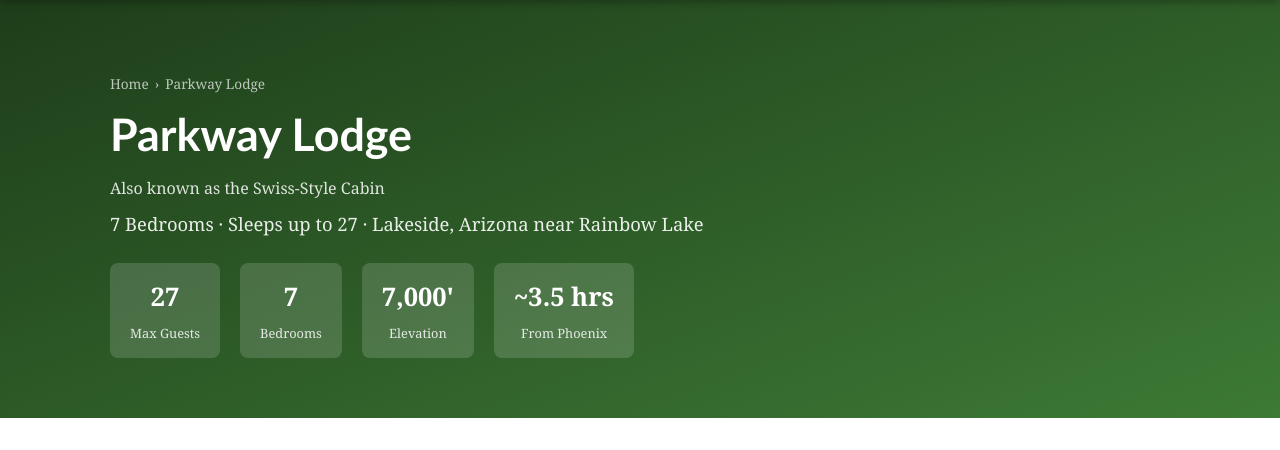
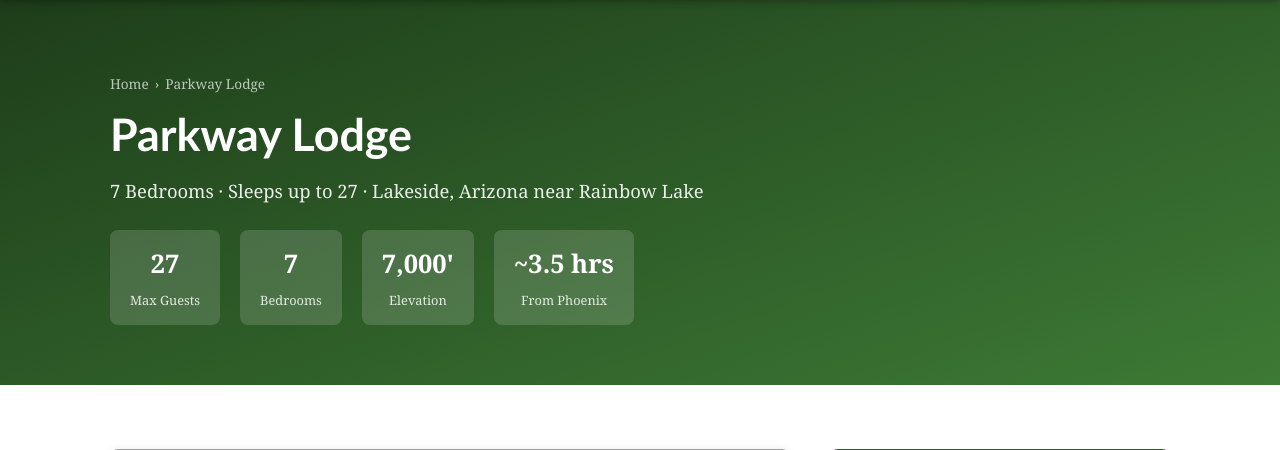
Before and after one commit to shiloh-lundahl/arizonafamilycabins, a Flask app: page /parkway-lodge/ in a window 1280 px wide. Shown: the part 72-522 px from the top of the page. Run offline with Flask 3, Linux system fonts and the light colour scheme; data that the repository does not hold is empty; some libraries are stand-ins or nearby versions; grey boxes are pictures that could not be loaded.

Commit message:
Revert Swiss-Style Cabin naming (kept Parkway Lodge only)
Co-Authored-By: Claude Opus 4.8 <noreply@anthropic.com>

```diff
--- a/templates/home.html
+++ b/templates/home.html
@@ -67,7 +67,6 @@
         <div class="cabin-card-img has-photo"><img src="/static/img/parkway/01-exterior-front.jpg" alt="Parkway Lodge cabin in Lakeside, AZ — sleeps 27" loading="lazy"></div>
         <div class="cabin-card-body">
           <h3>Parkway Lodge</h3>
-          <p style="font-size:.82rem;color:var(--gray);margin-bottom:6px;">a.k.a. the Swiss-Style Cabin</p>
           <p class="sleeps">🛏 7 Bedrooms &nbsp;·&nbsp; 👥 Sleeps up to 27</p>
           <p>A sprawling 7-bedroom lodge designed for large families and reunions. Multiple living areas, a full kitchen, and outdoor space — everything you need to gather 27 people under one roof in the Arizona White Mountains.</p>
           <div class="features">
--- a/templates/property_parkway_lodge.html
+++ b/templates/property_parkway_lodge.html
@@ -9,8 +9,7 @@
   "@context": "https://schema.org",
   "@type": "LodgingBusiness",
   "name": "Parkway Lodge",
-  "alternateName": "Swiss-Style Cabin",
-  "description": "7-bedroom vacation cabin (also known as the Swiss-Style Cabin) sleeping up to 27 guests, located near Rainbow Lake in Lakeside, Arizona.",
+  "description": "7-bedroom vacation cabin sleeping up to 27 guests, located near Rainbow Lake in Lakeside, Arizona.",
   "url": "{{ site_url }}/parkway-lodge/",
   "telephone": "{{ phone }}",
   "address": {
@@ -49,7 +48,6 @@
       <a href="/" style="color:rgba(255,255,255,.7)">Home</a><span>›</span>Parkway Lodge
     </nav>
     <h1>Parkway Lodge</h1>
-    <p style="font-size:1rem;opacity:.85;margin-bottom:6px;">Also known as the Swiss-Style Cabin</p>
     <p style="font-size:1.15rem;opacity:.9;margin-bottom:20px;">7 Bedrooms · Sleeps up to 27 · Lakeside, Arizona near Rainbow Lake</p>
     <div class="property-stats">
       <div class="stat"><span class="num">27</span><span class="lbl">Max Guests</span></div>
@@ -92,7 +90,7 @@
         <p style="text-align:center;margin-top:14px;color:var(--gray);font-size:.9rem;">Click any photo to enlarge · {{ pk|length }} photos</p>
 
         <h2 style="color:var(--pine-dk);margin-bottom:16px;">About Parkway Lodge</h2>
-        <p>Parkway Lodge — also known as the <strong>Swiss-Style Cabin</strong> for its distinctive alpine-inspired architecture — is a spacious 7-bedroom retreat designed for the kind of gatherings that need real room to breathe. With space for up to 27 guests, it's one of the largest single-property cabin rentals in the Arizona White Mountains — meaning your whole group stays together, shares meals together, and wakes up to the same ponderosa pine view.</p>
+        <p>Parkway Lodge is a spacious 7-bedroom retreat designed for the kind of gatherings that need real room to breathe. With space for up to 27 guests, it's one of the largest single-property cabin rentals in the Arizona White Mountains — meaning your whole group stays together, shares meals together, and wakes up to the same ponderosa pine view.</p>
 
         <p style="margin-top:16px;">Located just west of Rainbow Lake in Lakeside, the lodge sits at roughly 7,000 feet elevation. Summer highs hover in the low 80s while the Phoenix Valley bakes. In the evenings, temperatures dip into the 50s — perfect for a fire on the deck and a sky full of stars that you simply don't see from the city.</p>
 
```
